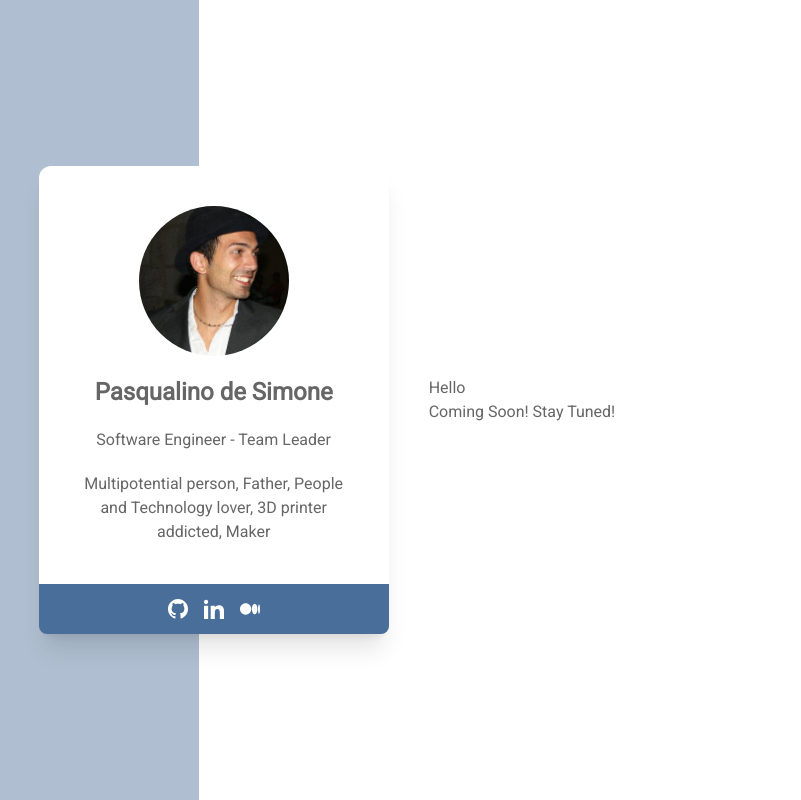
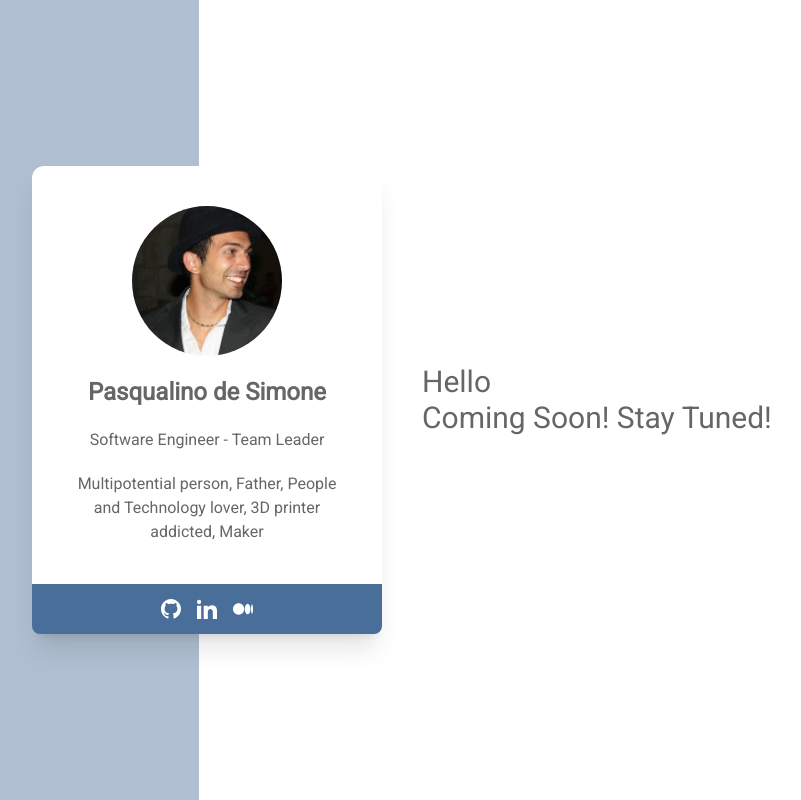
Before and after one commit to pasalino/pasalino.github.io, a Next.js app: page / in a window 1280 px wide. Shown: the whole page, without its empty margins (228-1029 px from the left). Built offline with nearby package versions, Linux system fonts and the light colour scheme.

Commit message:
some fix

```diff
--- a/src/app/layout.tsx
+++ b/src/app/layout.tsx
@@ -24,12 +24,12 @@ export default function RootLayout({
       <body className={inter.className}>
         <GTag />
         <div className="relative z-10 h-fit flex justify-center md:h-screen">
-          <div className="flex w-10/12 my-6 lg:w-8/12 xl:w-7/12 2xl:w-5/12">
+          <div className="flex w-10/12 my-6 lg:w-8/12 xl:w-7/12 2xl:w-5/12 justify-center">
             {children}
           </div>
         </div>
         <div className="fixed top-0 h-full w-full flex">
-          <div className="bg-light-blue w-9/12 sm:w-7/12 md:w-4/12"></div>
+          <div className="bg-light-blue w-10/12 sm:w-7/12 md:w-4/12"></div>
         </div>
       </body>
     </html>
--- a/src/app/page.tsx
+++ b/src/app/page.tsx
@@ -3,7 +3,7 @@ import { Description } from "../components/description";
 
 export default function Home() {
   return (
-    <main className="flex flex-col items-center md:flex-row">
+    <main className="flex flex-col items-center justify-center md:flex-row">
       <Badge />
       <Description />
     </main>
--- a/src/components/badge.tsx
+++ b/src/components/badge.tsx
@@ -3,7 +3,7 @@ import { SocialBar } from "./social-bar";
 
 export const Badge = () => (
   <div className="flex flex-col justify-center max-w-[350px] bg-white rounded-xl shadow-xl md:min-w-[350px]">
-    <div className="p-10 flex justify-center items-center flex-col">
+    <div className="p-10 flex justify-center items-center flex-col text-center">
       <Image
         src="/images/pasalino.jpg"
         className="rounded-full mb-5"
--- a/src/components/description.tsx
+++ b/src/components/description.tsx
@@ -1,5 +1,5 @@
 export const Description = () => (
-  <div className="flex mx-5 my-8 md:ml-10 flex-col">
+  <div className="flex mx-5 my-8 md:ml-10 flex-col md:min-w-[350px] text-3xl">
     <h2>Hello</h2>
     <div>Coming Soon! Stay Tuned!</div>
   </div>
```
